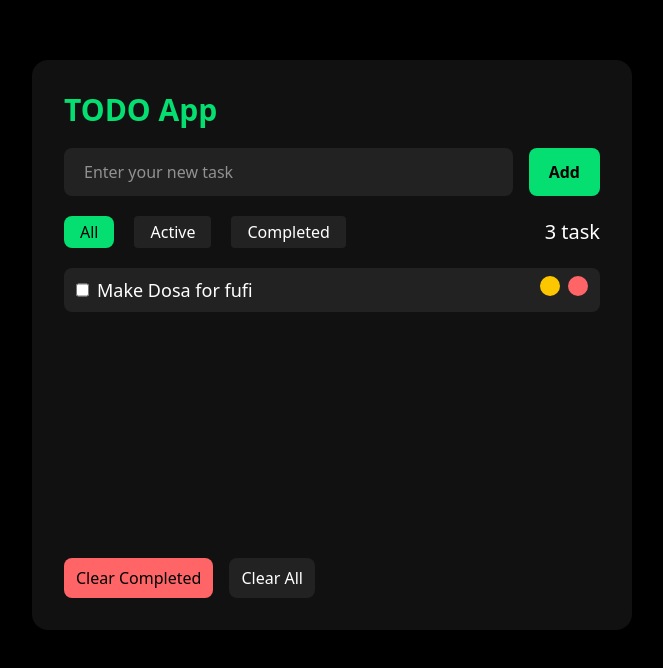
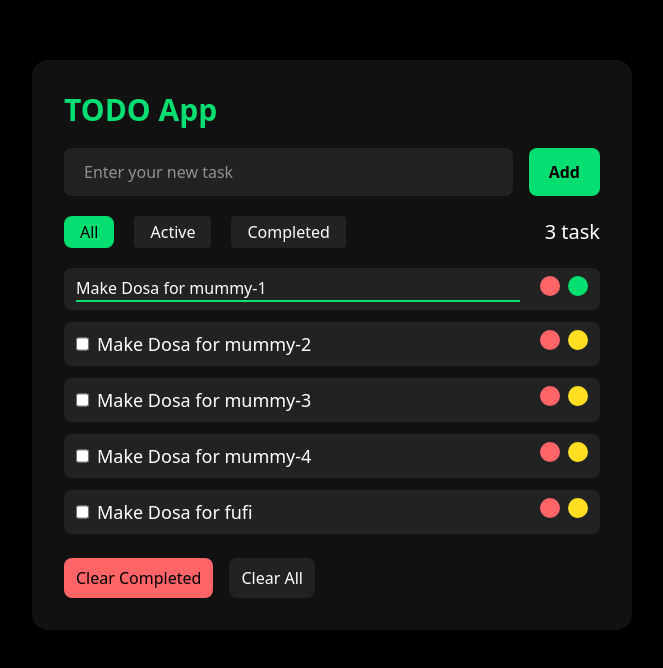
Before and after one commit to MdAasif06/Mordern-Todo-App, a React (Vite) app: page / in a window 1280 px wide. Both pictures are taken after a click on the element 886 px from the left and 286 px from the top of the page. Shown: the top 668 px of the page, without its empty margins (308-971 px from the left). Built offline with nearby package versions, Linux system fonts and the light colour scheme.

Commit message:
edit func work proper

```diff
--- a/src/components/TodoApp.jsx
+++ b/src/components/TodoApp.jsx
@@ -3,9 +3,15 @@ import React, { useState } from "react";
 const TodoApp = () => {
   const [task, setTask] = useState("");
   const [tasks, setTasks] = useState([
-    { task: "Make Dosa for mummy", completed: true },
+    { task: "Make Dosa for mummy-1", completed: true },
+    { task: "Make Dosa for mummy-2", completed: true },
+    { task: "Make Dosa for mummy-3", completed: true },
+    { task: "Make Dosa for mummy-4", completed: true },
     { task: "Make Dosa for fufi", completed: false },
   ]);
+
+  const [editIndex, setEditIndex] = useState("");
+  const [editTask, setEditTask] = useState("");
 
   const addTask = (e) => {
     // e.preventDefault()
@@ -22,11 +28,21 @@ const TodoApp = () => {
     setTasks([]);
   };
 
-  const clearCompletedTask=()=>{
-    const newTask=tasks.filter((ele,_)=>ele.completed =! true)
-    setTasks(newTask)
+  const clearCompletedTask = () => {
+    const newTask = tasks.filter((ele, _) => (ele.completed = !true));
+    setTasks(newTask);
+  };
 
+  const editingTask = (index) => {
+    if (editIndex === index) {
+      tasks[editIndex].task = editTask;
+      setEditTask("");
+      setEditIndex("");
+    } else {
+      setEditTask(tasks[index].task);
+      setEditIndex(index);
     }
+  };
 
   return (
     <div className="h-screen bg-black text-white pt-15">
@@ -73,15 +89,23 @@ const TodoApp = () => {
           {tasks.map((ele, index) => (
             <div
               key={index}
-              className="flex justify-between bg-[#222] px-3 py-2 rounded-lg"
+              className="flex justify-between bg-[#222] px-3 py-2 rounded-lg gap-5"
             >
+              {editIndex === index ? (
+                <input
+                  autoFocus={true}
+                  value={editTask}
+                  onChange={(e) => setEditTask(e.target.value)}
+                  onKeyDown={(e) => e.key == "Enter" && editingTask(index)}
+                  className="outline-none border-b-2 border-green-400 w-full"
+                />
+              ) : (
                 <div className="flex gap-2">
                   <input
                     className="accent-green-400"
                     type="checkbox"
                     id={index}
                   />
-                {/* only htmlFor work with label */}
                   <label
                     htmlFor={index}
                     className="text-lg cursor-pointer select-none"
@@ -89,11 +113,16 @@ const TodoApp = () => {
                     {ele.task}
                   </label>
                 </div>
+              )}
               <div className="flex gap-2">
-                <span className="cursor-pointer h-5 w-5 bg-yellow-400 rounded-full p-2"></span>
                 <span
                   onClick={() => deleteTask(index)}
                   className="cursor-pointer h-5 w-5 bg-red-400 rounded-full p-2"
+                ></span>
+                <span
+                  onClick={() => editingTask(index)}
+                  className={`cursor-pointer h-5 w-5 rounded-full p-2
+                  ${editIndex === index ? "bg-green-400" : "bg-yellow-300"}`}
                 ></span>
               </div>
             </div>
@@ -102,7 +131,10 @@ const TodoApp = () => {
 
         {/* last portion of this project */}
         <div className="flex gap-4 font-medium">
-          <button onClick={clearCompletedTask} className="cursor-pointer px-3 py-2 rounded-lg bg-red-400 text-black">
+          <button
+            onClick={clearCompletedTask}
+            className="cursor-pointer px-3 py-2 rounded-lg bg-red-400 text-black"
+          >
             Clear Completed
           </button>
           <button
```
Lines whose indentation alone changed are shown as unchanged.
